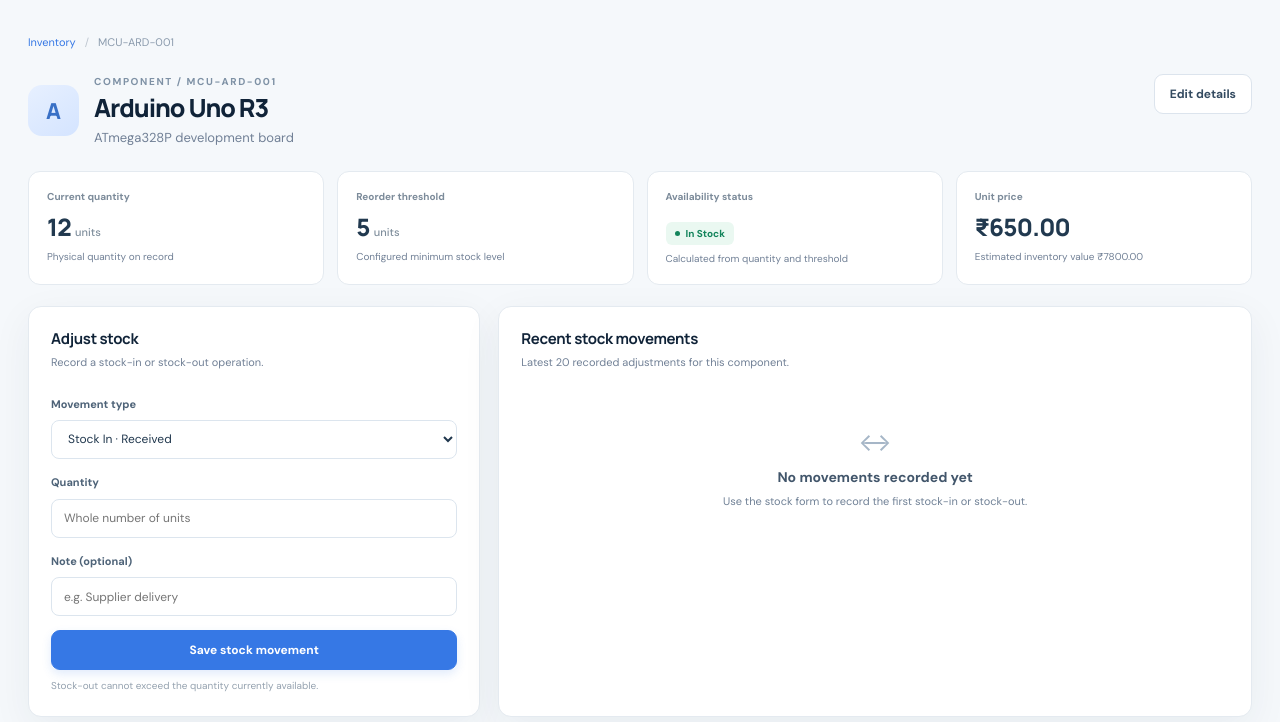
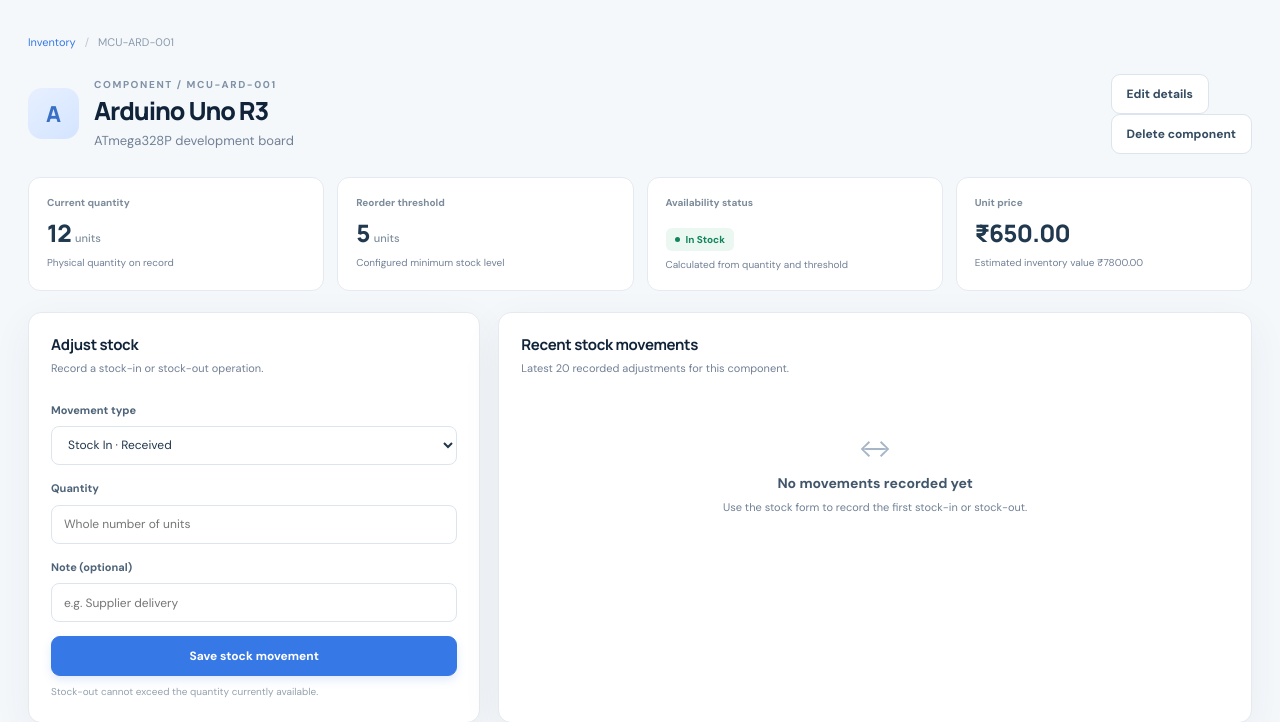
Before and after one commit to harshal-prozone/Electronics-Store-Inventory-Management-System, a Flask app: page /components/1 in a window 1280 px wide. Shown: the part 76-798 px from the top of the page. Run offline with Flask 3, Linux system fonts and the light colour scheme; the visitor is signed in with stand-in values (Sample User, id 1); data comes from the database, SQL or seed files in the repository; data that the repository does not hold is empty; some libraries are stand-ins or nearby versions.

Commit message:
Implement component CRUD and soft deletion

```diff
--- a/app.py
+++ b/app.py
@@ -176,7 +176,7 @@ def create_app(test_config: dict[str, Any] | None = None) -> Flask:
         supplier_filter = request.args.get("supplier", "").strip()[:80]
         page = max(request.args.get("page", 1, type=int) or 1, 1)
         per_page = 10
-        where: list[str] = []
+        where: list[str] = ["deleted_at IS NULL"]
         params: list[Any] = []
         if query:
             where.append("(name LIKE ? OR sku LIKE ? OR description LIKE ?)")
@@ -203,10 +203,10 @@ def create_app(test_config: dict[str, Any] | None = None) -> Flask:
             (*params, per_page, (page - 1) * per_page),
         ).fetchall()
         categories = [r[0] for r in db.execute(
-            "SELECT DISTINCT category FROM components WHERE category <> '' ORDER BY category"
+            "SELECT DISTINCT category FROM components WHERE deleted_at IS NULL AND category <> '' ORDER BY category"
         ).fetchall()]
         suppliers = [r[0] for r in db.execute(
-            "SELECT DISTINCT supplier FROM components WHERE supplier <> '' ORDER BY supplier"
+            "SELECT DISTINCT supplier FROM components WHERE deleted_at IS NULL AND supplier <> '' ORDER BY supplier"
         ).fetchall()]
         return render_template(
             "components.html", components=rows, q=query, status_filter=status_filter,
@@ -265,7 +265,48 @@ def create_app(test_config: dict[str, Any] | None = None) -> Flask:
                     flash("That SKU is already in use by another component.", "error")
         return render_template("component_form.html", component=component, page_title="Edit component")
 
+
     @app.get("/components/<int:component_id>")
+    @login_required
+    def component_detail(component_id: int):
+        component = get_component_or_404(component_id)
+        transactions = get_db().execute(
+            """SELECT t.*, u.username FROM inventory_transactions t
+               JOIN users u ON u.id = t.user_id
+               WHERE t.component_id = ? ORDER BY t.id DESC LIMIT 20""",
+            (component_id,),
+        ).fetchall()
+        return render_template(
+            "component_detail.html",
+            component=component,
+            transactions=transactions,
+        )
+
+    @app.post("/components/<int:component_id>/delete")
+    @login_required
+    @admin_required
+    def component_delete(component_id: int):
+        db = get_db()
+        component = get_component_or_404(component_id)
+
+        db.execute(
+            """UPDATE components
+               SET deleted_at = CURRENT_TIMESTAMP,
+                   updated_at = CURRENT_TIMESTAMP
+               WHERE id = ? AND deleted_at IS NULL""",
+            (component_id,),
+        )
+        db.commit()
+
+        write_audit(
+            g.user["id"],
+            "component-deleted",
+            f"component_id={component_id}; sku={component['sku']}",
+        )
+
+        flash("Component moved out of active inventory.", "success")
+        return redirect(url_for("components"))
+
     @login_required
     def component_detail(component_id: int):
         component = get_component_or_404(component_id)
@@ -370,12 +411,22 @@ def close_db(_error: BaseException | None = None) -> None:
     if db is not None:
         db.close()
 
-
 def init_db() -> None:
     from flask import current_app
+
     db = get_db()
+
     with open(ROOT / "schema.sql", encoding="utf-8") as schema_file:
         db.executescript(schema_file.read())
+
+    # Safely migrate databases created before soft deletion was introduced.
+    columns = {
+        row["name"]
+        for row in db.execute("PRAGMA table_info(components)").fetchall()
+    }
+    if "deleted_at" not in columns:
+        db.execute("ALTER TABLE components ADD COLUMN deleted_at TEXT DEFAULT NULL")
+
     user_count = db.execute("SELECT COUNT(*) FROM users").fetchone()[0]
     if user_count == 0:
         admin_username = os.environ.get("ADMIN_USERNAME", "admin").strip() or "admin"
@@ -385,6 +436,7 @@ def init_db() -> None:
             "INSERT INTO users (username, email, password_hash, role) VALUES (?, ?, ?, 'Admin')",
             (admin_username, admin_email, generate_password_hash(admin_password)),
         )
+
     component_count = db.execute("SELECT COUNT(*) FROM components").fetchone()[0]
     if component_count == 0:
         db.executemany(
@@ -398,7 +450,9 @@ def init_db() -> None:
                 ("SEN-DHT-022", "DHT22 Sensor", "Temperature and humidity sensor", "Sensors", "Maker Supplies", 8, 4, 280.00),
             ],
         )
+
     db.commit()
+
 
 
 def write_audit(user_id: int | None, event_type: str, details: str) -> None:
@@ -434,7 +488,10 @@ def validate_component_form(form) -> tuple[tuple[Any, ...] | None, str | None]:
 
 
 def get_component_or_404(component_id: int):
-    component = get_db().execute("SELECT * FROM components WHERE id = ?", (component_id,)).fetchone()
+    component = get_db().execute(
+        "SELECT * FROM components WHERE id = ? AND deleted_at IS NULL",
+        (component_id,)
+    ).fetchone()
     if component is None:
         abort(404)
     return component
--- a/templates/component_detail.html
+++ b/templates/component_detail.html
@@ -5,7 +5,24 @@
 <section class="detail-heading">
   <div class="component-monogram">{{ component['name'][:1]|upper }}</div>
   <div class="detail-heading-text"><div class="eyebrow">COMPONENT / {{ component['sku'] }}</div><h1>{{ component['name'] }}</h1><p>{{ component['description'] or 'No description has been added.' }}</p></div>
-  <div class="detail-heading-actions">{% if g.user['role'] == 'Admin' %}<a class="button button-secondary" href="{{ url_for('component_edit', component_id=component['id']) }}">Edit details</a>{% endif %}</div>
+
+<div class="detail-heading-actions">
+  {% if g.user['role'] == 'Admin' %}
+    <a class="button button-secondary"
+       href="{{ url_for('component_edit', component_id=component['id']) }}">
+      Edit details
+    </a>
+
+    <form method="post"
+          action="{{ url_for('component_delete', component_id=component['id']) }}"
+          onsubmit="return confirm('Soft-delete this component from active inventory?');">
+      <input type="hidden" name="csrf_token" value="{{ csrf_token() }}">
+      <button class="button button-secondary" type="submit">
+        Delete component
+      </button>
+    </form>
+  {% endif %}
+</div>
 </section>
 {% set status = availability_status(component['quantity'], component['reorder_level']) %}
 <div class="detail-stats-grid">
```
